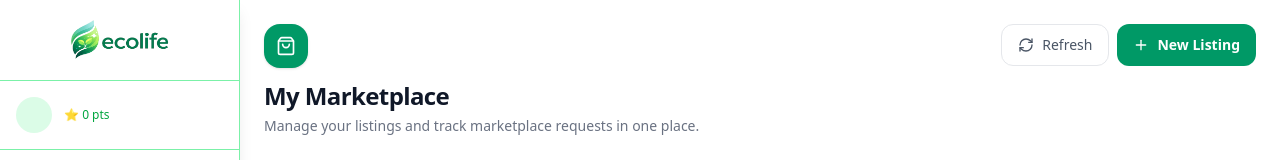
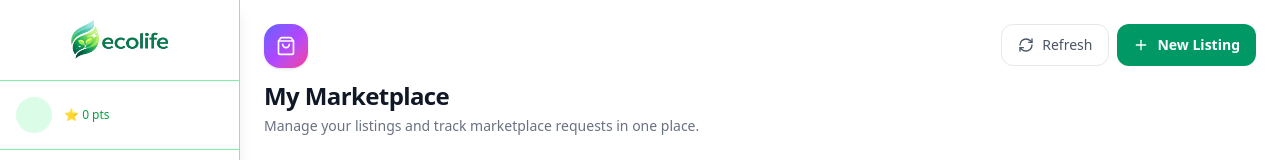
Before and after one commit to Vihanga-02/EcoLife, a React (Vite) app in the folder client/: page /dashboard/market in a window 1280 px wide. Shown: the top 160 px of the page. Built offline with nearby package versions, Linux system fonts and the light colour scheme; no server answers.

Commit message:
style: replace solid background with gradient in header logo

```diff
--- a/client/src/pages/user/MarketPage.jsx
+++ b/client/src/pages/user/MarketPage.jsx
@@ -367,7 +367,7 @@ export default function MarketPage() {
         <div className="mx-auto max-w-6xl px-4 py-6 md:px-6">
           <div className="flex flex-col gap-5 lg:flex-row lg:items-start lg:justify-between">
             <div className="max-w-2xl">
-              <div className="mb-3 flex h-11 w-11 items-center justify-center rounded-2xl bg-emerald-600 shadow-sm">
+              <div className="mb-3 flex h-11 w-11 items-center justify-center rounded-2xl bg-gradient-to-br from-indigo-500 via-purple-500 to-pink-500 shadow-sm">
                 <ShoppingBag className="h-5 w-5 text-white" />
               </div>
 
```
